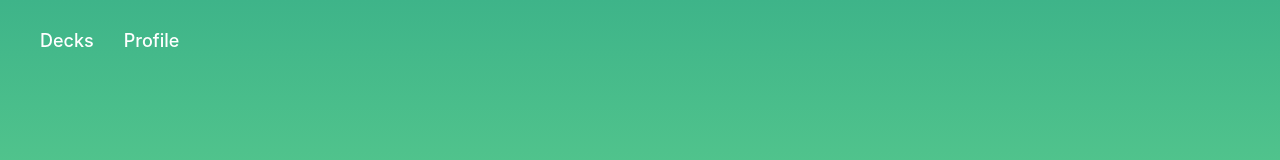
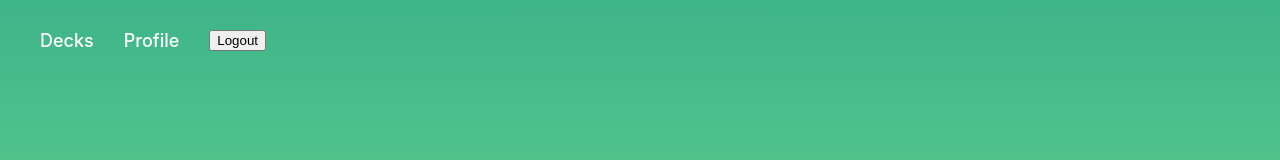
Before and after one commit to silvium04/flashcardsonline, a React (Create React App) app in the folder frontend/login-signup/: page /home in a window 1280 px wide. Shown: the top 160 px of the page. Built offline with nearby package versions, Linux system fonts and the light colour scheme.

Commit message:
added logout

```diff
--- a/frontend/login-signup/src/Navbar.jsx
+++ b/frontend/login-signup/src/Navbar.jsx
@@ -1,14 +1,21 @@
 import React from "react";
 import "./Navbar.css";
 import { Link } from "react-router-dom";
+import { useNavigate } from "react-router-dom";
 
 const Navbar = () => {
+    const navigate = useNavigate();
+    const logout = () => {
+        localStorage.removeItem("token");
+        navigate("/home");
+    };
+
   return (
     <header className="header">
       <nav className="navbar">
         <Link to="/decks">Decks</Link>
         <Link to="/profile">Profile</Link>
-
+          <button onClick={logout}>Logout</button>
         <Link to="/"></Link>
       </nav>
     </header>
```
